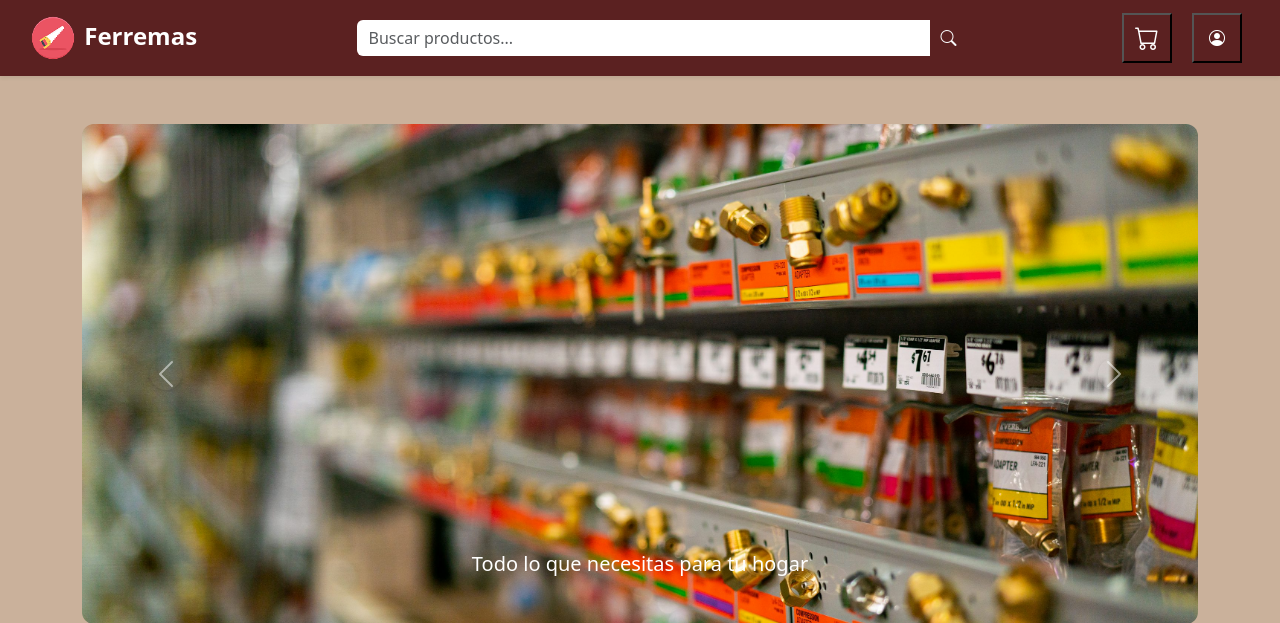
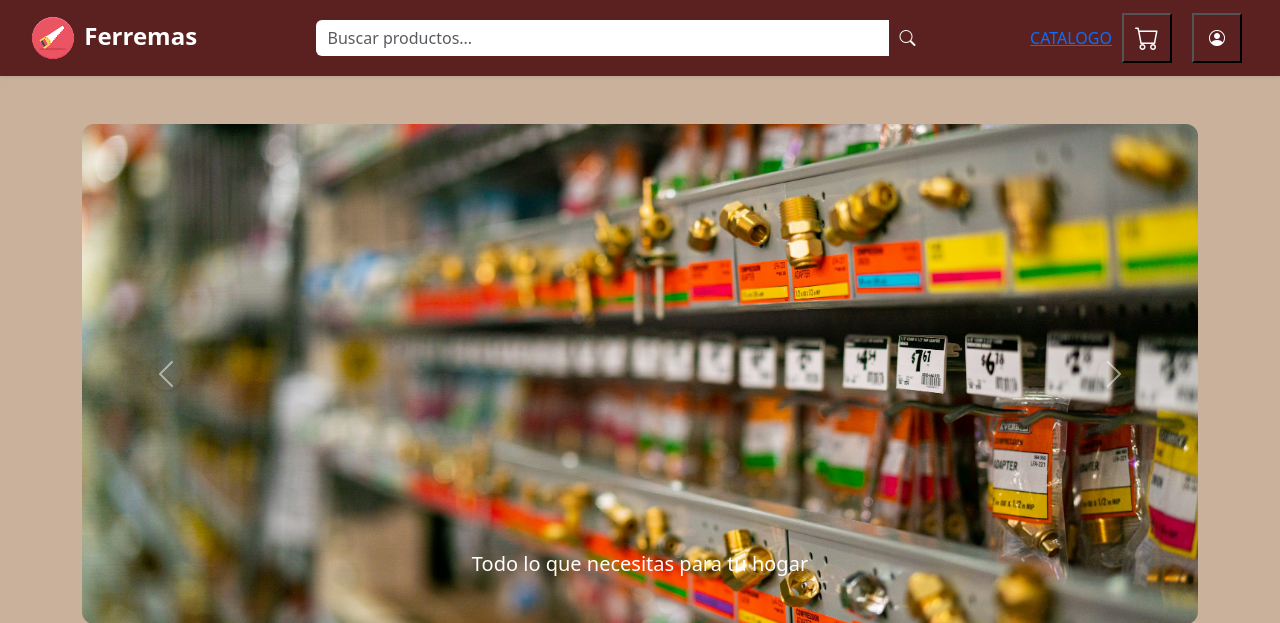
Before and after one commit to Volkergz/Ferremas, a Django app: page / in a window 1280 px wide. Shown: the top 623 px of the page. Run offline with Django 5.2, Linux system fonts and the light colour scheme.

Commit message:
fix navbar base.html

```diff
--- a/main/frontend/polls/templates/base.html
+++ b/main/frontend/polls/templates/base.html
@@ -17,9 +17,11 @@
    <!-- NAVBAR -->
   <nav class=" navbar navbar-expand-lg shadow-sm ">
     <div class="container-fluid">
-      <a class="navbar-brand fw-bold text-white" href="#">
+
+      <a class="navbar-brand fw-bold text-white" href="{% url 'home' %}">
         <img src="{% static 'img/icono.png' %}" alt="logo" width="50"> Ferremas
       </a>
+
       <form class="mx-auto w-50">
         <div class="input-group">
           <input type="search" class="form-control" placeholder="Buscar productos..." aria-label="Buscar productos">
@@ -28,6 +30,12 @@
           </button>
         </div>
       </form>
+
+
+       <div>
+
+        <a href="catalogo"> CATALOGO </a>
+      </div>
 
       <!-- boton carrito -->
         <div class="margin50">
--- a/main/frontend/polls/urls.py
+++ b/main/frontend/polls/urls.py
@@ -6,5 +6,5 @@ urlpatterns = [
     path('logout', views.logout_view, name='logout'),
     path('register', views.register_view, name='register'),
     path('catalogo', views.catalogo_view, name='catalogo'),
-    path('', views.index, name='home'),
+    path('', views.index, name="home")
 ]
```
Also changed, not shown: main/frontend/polls/views.py (line endings or trailing spaces).
